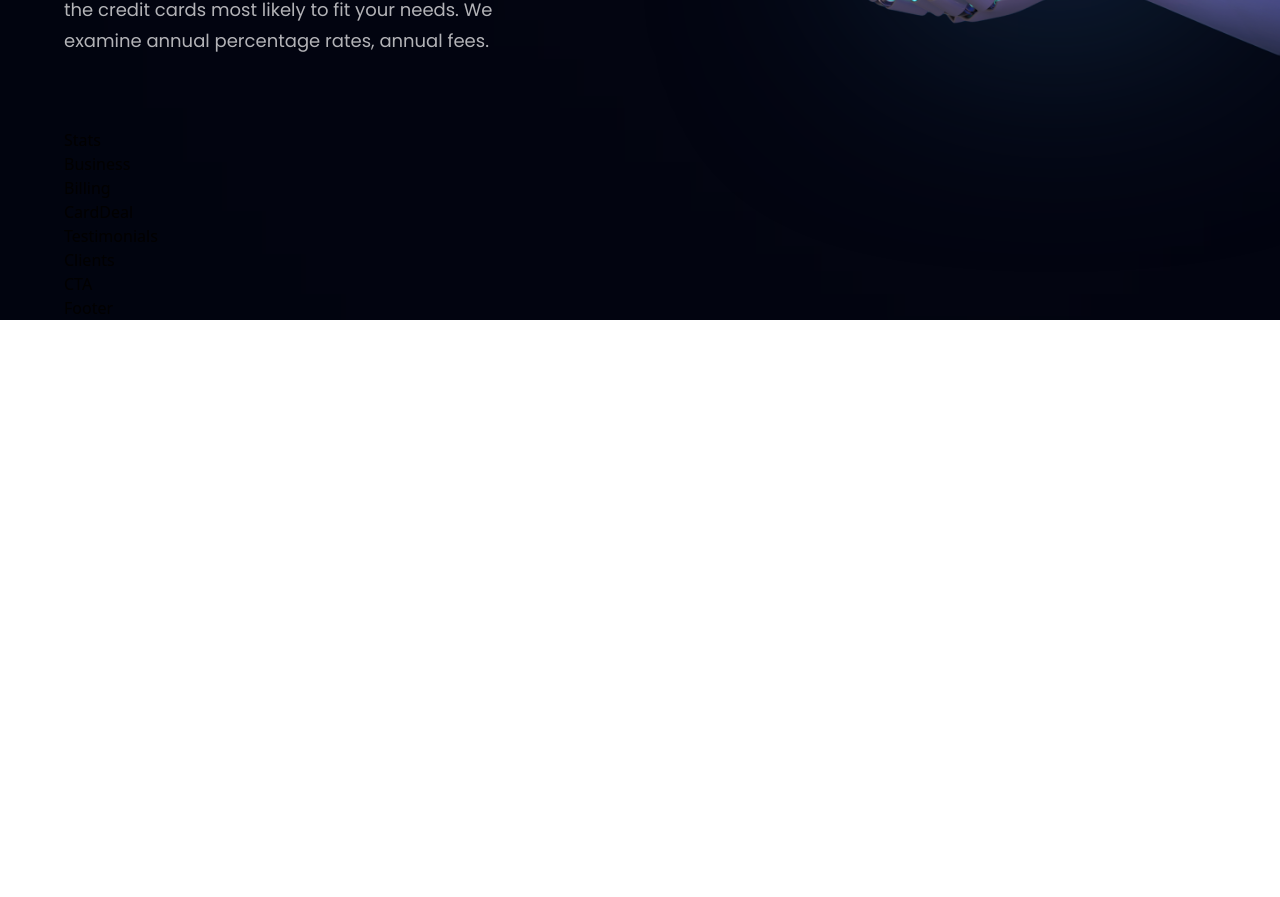
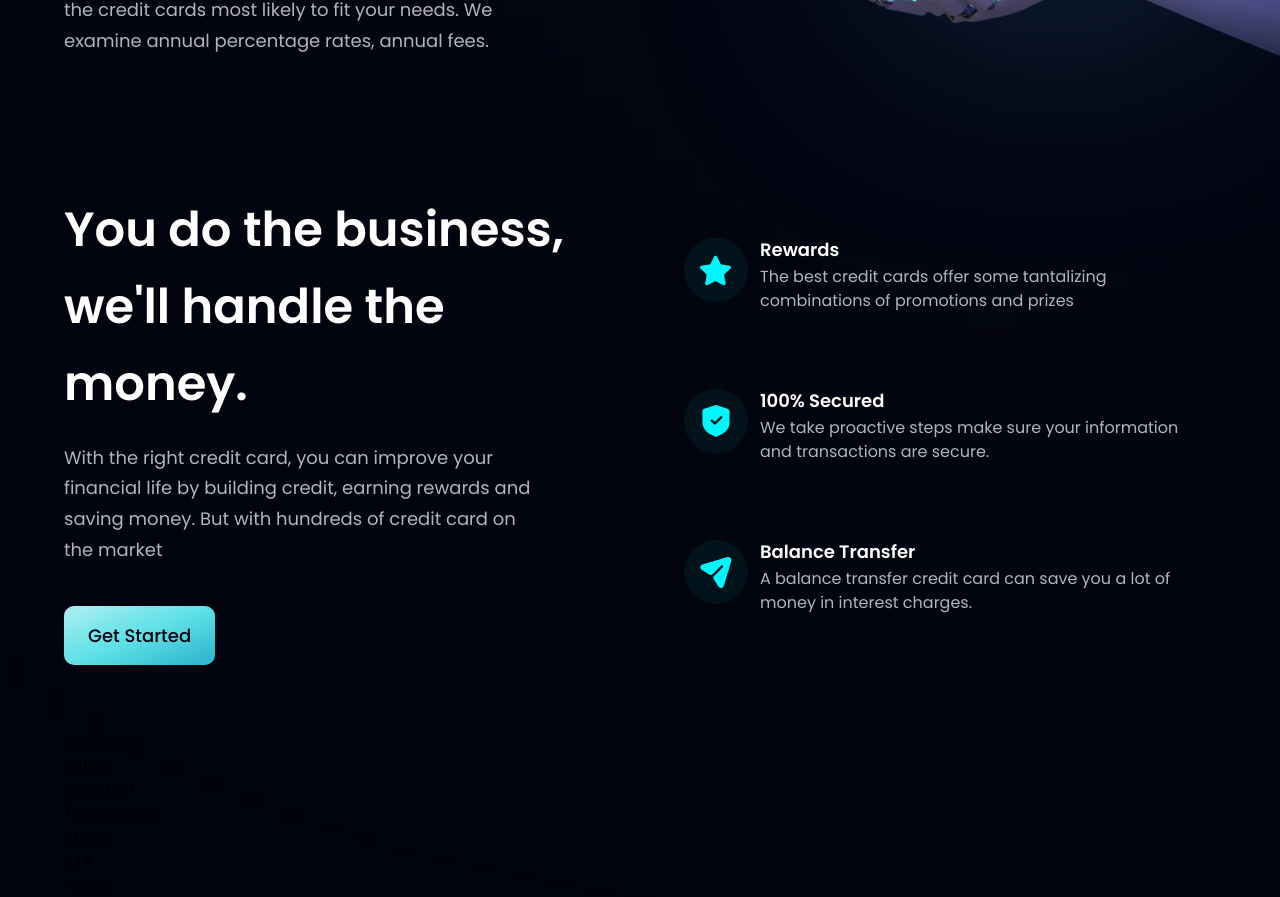
Before and after one commit to ZaharTerehov/Website-with-React-and-Tailwind, a React (Vite) app in the folder BankModernApp/: page / in a window 1280 px wide. Shown: the part 660-1557 px from the top of the page. Before the commit the page ends 980 px from the top, so only its background shows below. Built offline with nearby package versions, Linux system fonts and the light colour scheme.

Commit message:
created business section

```diff
--- a/BankModernApp/src/components/Button.jsx
+++ b/BankModernApp/src/components/Button.jsx
@@ -1,8 +1,12 @@
 import React from 'react'
 
-const Button = () => {
+const Button = ({styles}) => {
   return (
-    <div>Button</div>
+    <button type='button' className={`py-4 px-6 bg-blue-gradient
+    font-poppins font-medium text-[18px] text-primary outline-none
+    rounded-[10px] ${styles}`}>
+      Get Started
+    </button>
   )
 }
 
--- a/BankModernApp/src/components/Stats.jsx
+++ b/BankModernApp/src/components/Stats.jsx
@@ -1,8 +1,52 @@
-import React from 'react'
+import {features} from '../constants';
+import styles, {layout} from '../style';
+import Button from './Button';
+
+const FeatureCard = ({icon, title, content, index}) => (
+  <div className={`flex flex-row p-6 rounded-[20px]
+  ${index !== features.length - 1 ? "mb-6" : "mb-0"}
+  feature-card`}>
+    <div className={`w-[64px] h-[64px]
+    rounded-full ${styles.flexCenter}
+    bg-dimBlue`}>
+      <img src={icon} alt="icon" className='w-[50%] h-[50%] object-contain'/>
+    </div>
+    <div className='flex-1 flex flex-col ml-3'>
+      <h4 className='font-poppins font-semibold
+      text-white text-[18px] leading-[23px] mb-1'>
+        {title}
+      </h4>
+      <p className='font-poppins font-normal
+      text-dimWhite text-[16px] leading-[24px] mb-1'>
+        {content}
+      </p>
+    </div>
+  </div>
+)
 
 const Stats = () => {
   return (
-    <div>Stats</div>
+    <section id='features' className={layout.section}>
+      <div className={layout.sectionInfo}>
+        <h2 className={styles.heading2}>You do the business,
+          <br className='sm:block hidden'/> we'll handle the money.</h2>
+          <p className={`${styles.paragraph} max-w-[470px] mt-5`}>With the right credit card, you can
+            improve your financial life by building
+            credit, earning rewards and saving
+            money. But with hundreds of credit card on the market
+          </p>
+
+          <Button styles="mt-10"/>
+      </div>
+
+      <div className={`${layout.sectionImg}
+      flex-col`}>
+        {features.map((feature, index) => (
+          <FeatureCard key={feature.id} {...
+            feature} index={index}/>
+        ))}
+      </div>
+    </section>
   )
 }
 
```
